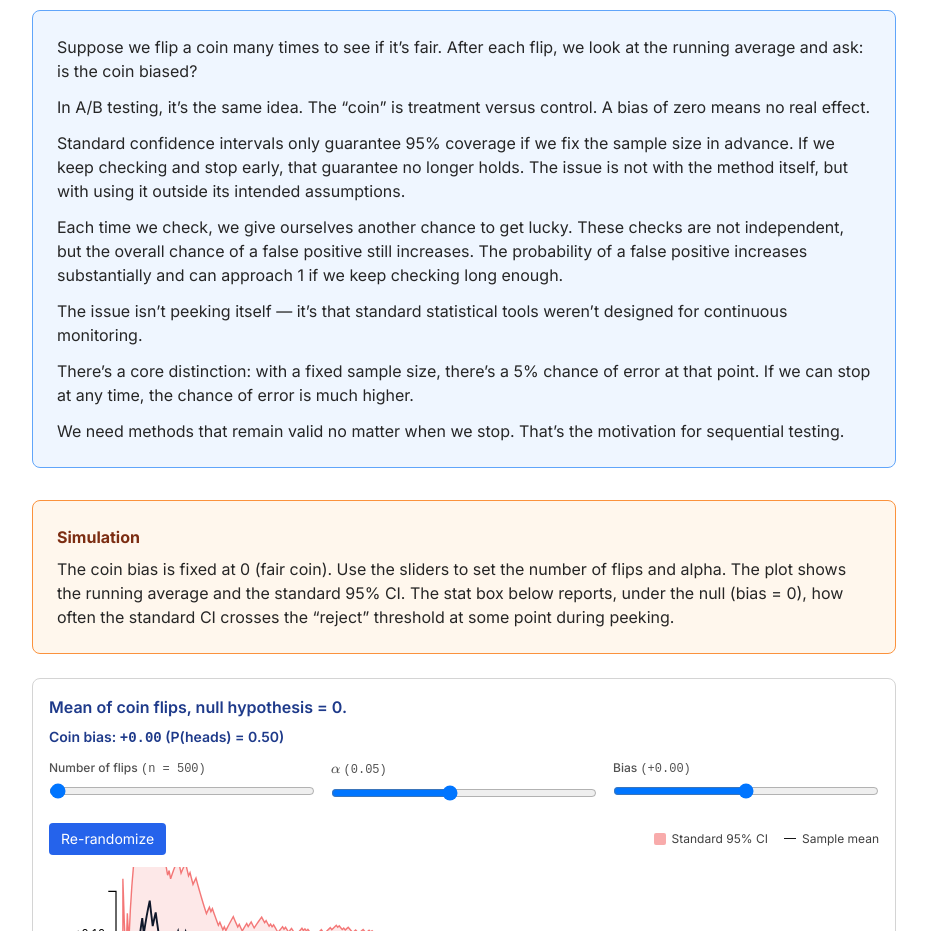
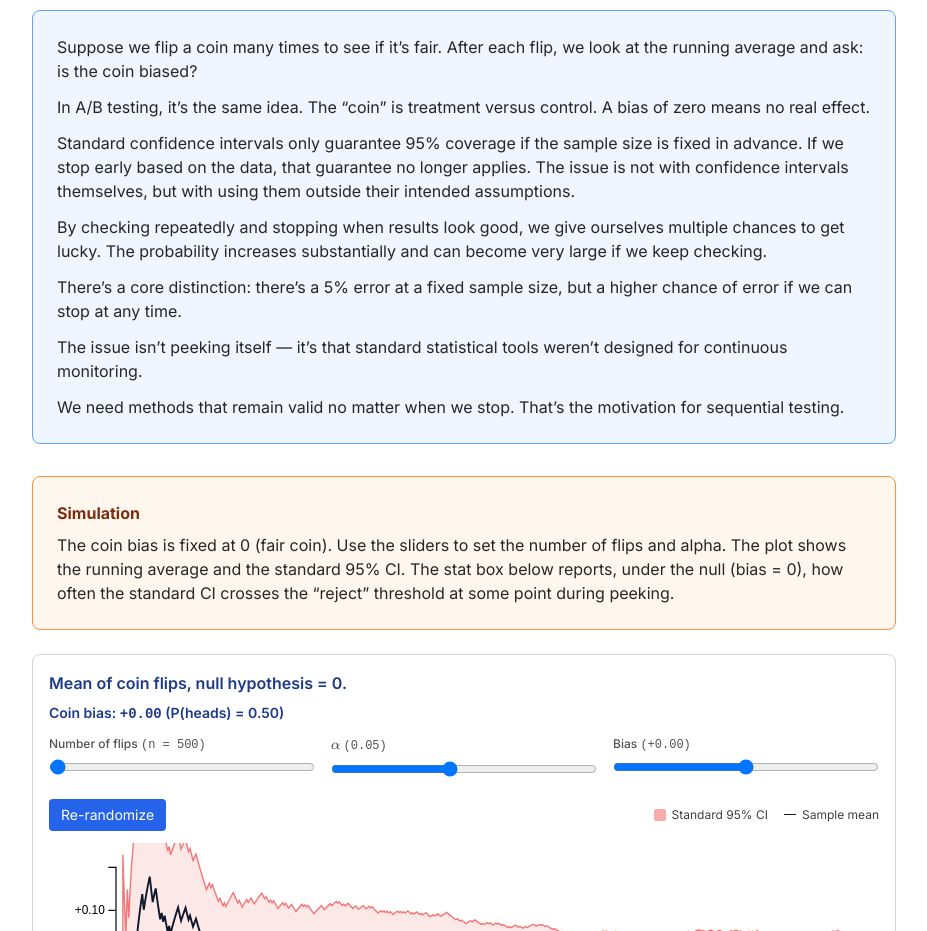
Before and after one commit to n-levy/sequential_testing, a Next.js app in the folder site/: page /short in a window 1280 px wide. Shown: the part 1080-2011 px from the top of the page, without its empty margins (288-1215 px from the left). Built offline with nearby package versions, Linux system fonts and the light colour scheme.

Commit message:
Targeted improvements to focused sequential testing explanation for clarity and statistical precision

```diff
--- a/site/components/act1/Act1.tsx
+++ b/site/components/act1/Act1.tsx
@@ -25,16 +25,16 @@ export function Act1() {
               In A/B testing, it’s the same idea. The “coin” is treatment versus control. A bias of zero means no real effect.
             </p>
             <p>
-              Standard confidence intervals only guarantee 95% coverage if we fix the sample size in advance. If we keep checking and stop early, that guarantee no longer holds. The issue is not with the method itself, but with using it outside its intended assumptions.
+              Standard confidence intervals only guarantee 95% coverage if the sample size is fixed in advance. If we stop early based on the data, that guarantee no longer applies. The issue is not with confidence intervals themselves, but with using them outside their intended assumptions.
             </p>
             <p>
-              Each time we check, we give ourselves another chance to get lucky. These checks are not independent, but the overall chance of a false positive still increases. The probability of a false positive increases substantially and can approach 1 if we keep checking long enough.
+              By checking repeatedly and stopping when results look good, we give ourselves multiple chances to get lucky. The probability increases substantially and can become very large if we keep checking.
+            </p>
+            <p>
+              There’s a core distinction: there’s a 5% error at a fixed sample size, but a higher chance of error if we can stop at any time.
             </p>
             <p>
               The issue isn’t peeking itself — it’s that standard statistical tools weren’t designed for continuous monitoring.
-            </p>
-            <p>
-              There’s a core distinction: with a fixed sample size, there’s a 5% chance of error at that point. If we can stop at any time, the chance of error is much higher.
             </p>
             <p>
               We need methods that remain valid no matter when we stop. That’s the motivation for sequential testing.
```
